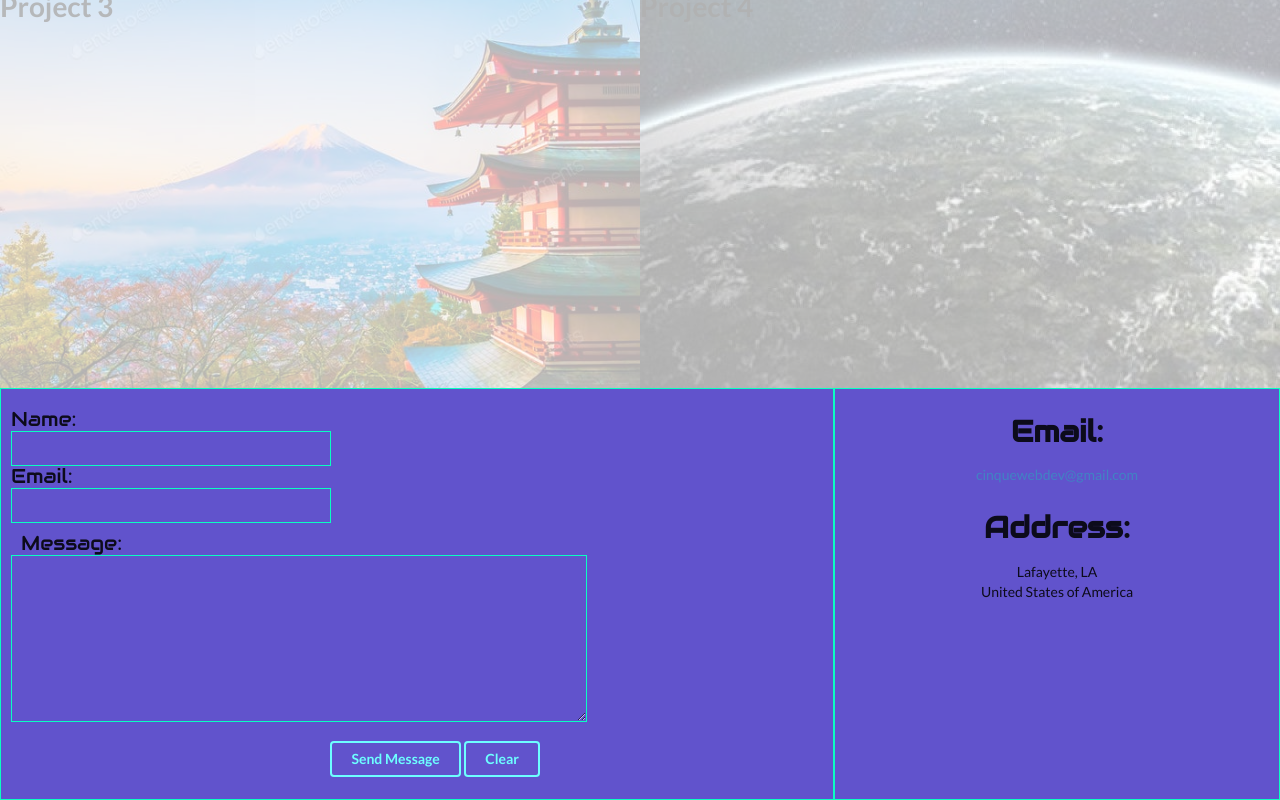
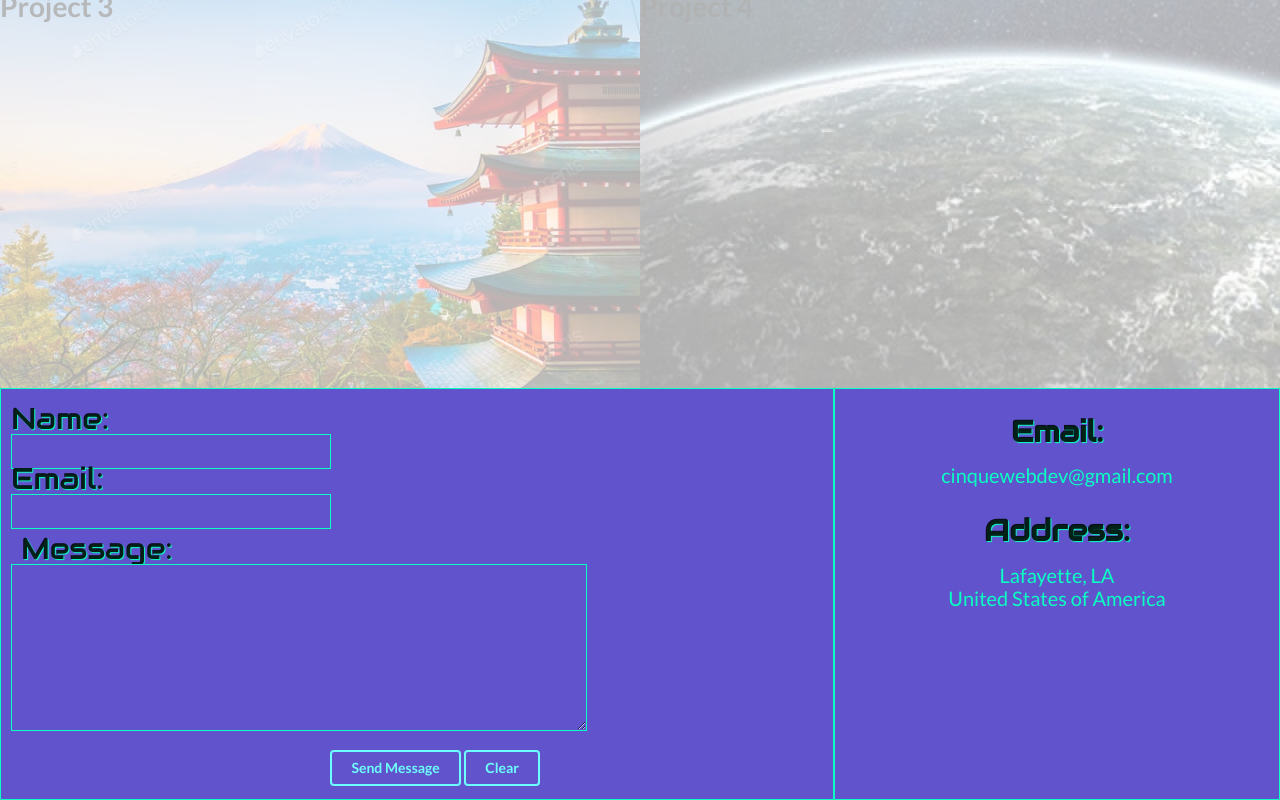
Before and after one commit to samueltrahan/web-react-ambition, a React (Create React App) app: page / in a window 1280 px wide. Shown: the part 892-1692 px from the top of the page. Built offline with nearby package versions, Linux system fonts and the light colour scheme.

Commit message:
some more styling

```diff
--- a/src/components/Banner/Banner.css
+++ b/src/components/Banner/Banner.css
@@ -20,6 +20,7 @@
   font-family: 'Audiowide', cursive;
   font-size: 70px;
   color: rgba(97, 83, 204);
+  text-shadow: 3px 3px 3px black;
 }
 
 .content {
--- a/src/components/Contact/Address.css
+++ b/src/components/Contact/Address.css
@@ -5,4 +5,15 @@
 h3 {
   font-family: 'Audiowide', cursive;
   font-size: 30px;
+  text-shadow: 1px 1px 1px #0AFFC2;
 }
+
+.city-country {
+  color: #0AFFC2;
+  font-size: 20px;
+}
+
+.email-address {
+  color: #0AFFC2;
+  font-size: 20px;
+}
--- a/src/components/Contact/Address.js
+++ b/src/components/Contact/Address.js
@@ -8,12 +8,12 @@
               <div className="contact-method">
                 <span className="email"></span>
                 <h3>Email:</h3>
-                <a href="/">cinquewebdev@gmail.com</a>
+                <a className="email-address" href="/">cinquewebdev@gmail.com</a>
               </div>
               <div className="contact-method">
                 <span className="address"></span>
                 <h3>Address:</h3>
-                <span>
+                <span className="city-country">
                  Lafayette, LA
                  <br />
                  United States of America
--- a/src/components/Contact/Contact.css
+++ b/src/components/Contact/Contact.css
@@ -9,9 +9,10 @@
 
 
 label {
-  font-size: 20px;
+  font-size: 30px;
   font-family: 'Audiowide', cursive;
   margin-left: 10px;
+  text-shadow: 1px 1px 1px #0AFFC2;
 }
 
 .name-email {
```
